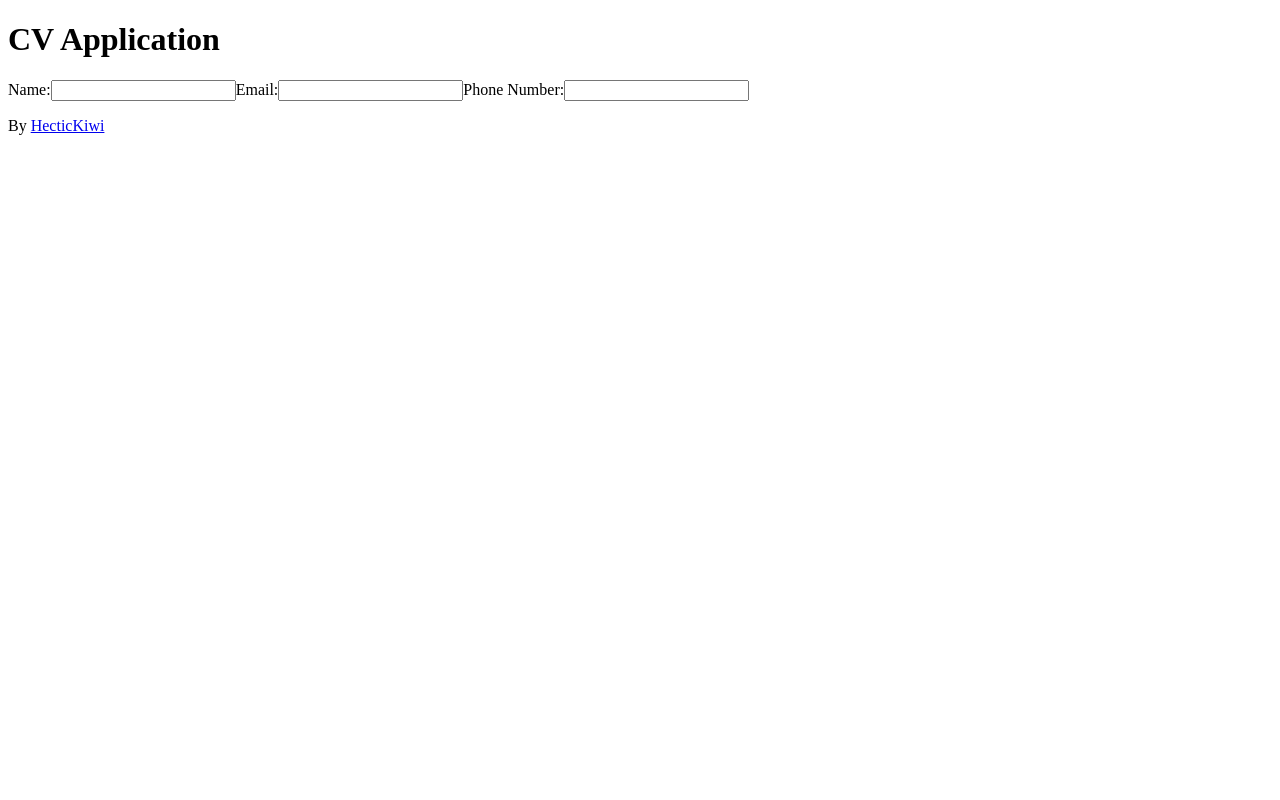
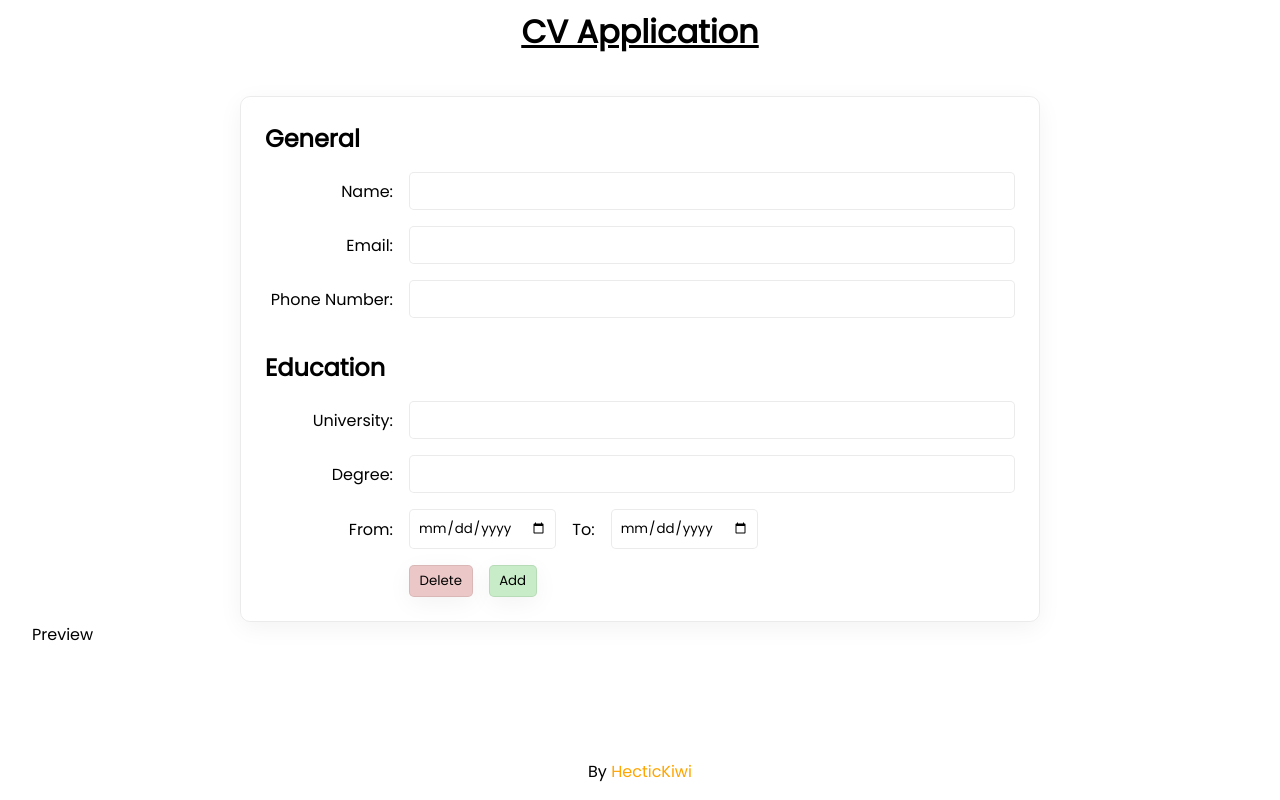
Before and after one commit to HecticKiwi/CV-Builder, a React (Create React App) app: page / in a window 1280 px wide. Built offline with nearby package versions, Linux system fonts and the light colour scheme.

Commit message:
Add education template

```diff
--- a/package.json
+++ b/package.json
@@ -41,6 +41,7 @@
     "eslint-plugin-import": "^2.26.0",
     "eslint-plugin-jsx-a11y": "^6.6.1",
     "eslint-plugin-react": "^7.30.1",
-    "eslint-plugin-react-hooks": "^4.6.0"
+    "eslint-plugin-react-hooks": "^4.6.0",
+    "sass": "^1.54.5"
   }
 }
--- a/public/index.html
+++ b/public/index.html
@@ -17,6 +17,9 @@
       Learn how to configure a non-root public URL by running `npm run build`.
     -->
   <title>CV Application</title>
+  <link rel="preconnect" href="https://fonts.googleapis.com">
+  <link rel="preconnect" href="https://fonts.gstatic.com" crossorigin>
+  <link href="https://fonts.googleapis.com/css2?family=Poppins&display=swap" rel="stylesheet">
 </head>
 
 <body>
--- a/src/App.jsx
+++ b/src/App.jsx
@@ -1,18 +1,24 @@
 import React, { Component } from 'react';
+import './styles/App.scss';
 import GeneralSection from './components/GeneralSection';
+import EducationalSection from './components/EducationalSection';
+import Preview from './components/Preview';
 
 export default class App extends Component {
   render() {
     return (
       <div className="App">
         <header>
-          <h1>CV Application</h1>
+          <h1 className="main-header">CV Application</h1>
         </header>
         <main>
           <div className="form">
             <GeneralSection />
+            <EducationalSection />
           </div>
-          <div className="preview" />
+          <div className="preview">
+            <Preview />
+          </div>
         </main>
         <footer>
           <p>
--- /dev/null
+++ b/src/components/EducationalSection.jsx
@@ -0,0 +1,33 @@
+import React, { Component } from 'react';
+
+export default class EducationalSection extends Component {
+  render() {
+    return (
+      <section className="EducationalSection">
+        <h2>Education</h2>
+        <label htmlFor="company-name">
+          <span className="field-label">University:</span>
+          <input className="field-input" type="text" name="company-name" id="company-name" />
+        </label>
+        <label htmlFor="degree">
+          <span className="field-label">Degree:</span>
+          <input className="field-input" type="text" name="degree" id="degree" />
+        </label>
+        <div className="study-period">
+          <label htmlFor="from">
+            <span className="field-label">From:</span>
+            <input className="field-input" type="date" name="from" id="from" />
+          </label>
+          <label htmlFor="to">
+            <span className="field-label field-label--to">To:</span>
+            <input className="field-input" type="date" name="to" id="to" />
+          </label>
+        </div>
+        <div className="button-group">
+          <button className="delete" type="button">Delete</button>
+          <button className="add" type="button">Add</button>
+        </div>
+      </section>
+    );
+  }
+}
--- a/src/components/GeneralSection.jsx
+++ b/src/components/GeneralSection.jsx
@@ -4,17 +4,18 @@ export default class GeneralSection extends React.Component {
   render() {
     return (
       <section className="general">
+        <h2>General</h2>
         <label htmlFor="name">
-          <span>Name:</span>
-          <input type="text" name="name" id="name" />
+          <span className="field-label">Name:</span>
+          <input className="field-input" type="text" name="name" id="name" />
         </label>
         <label htmlFor="email">
-          <span>Email:</span>
-          <input type="email" name="nname" id="name" />
+          <span className="field-label">Email:</span>
+          <input className="field-input" type="email" name="email" id="email" />
         </label>
         <label htmlFor="phone-number">
-          <span>Phone Number:</span>
-          <input type="phone-number" email="name" id="name" />
+          <span className="field-label">Phone Number:</span>
+          <input className="field-input" type="text" name="phone-number" id="phone-number" />
         </label>
       </section>
     );
--- /dev/null
+++ b/src/components/Preview.jsx
@@ -0,0 +1,9 @@
+import React, { Component } from 'react';
+
+export default class Preview extends Component {
+  render() {
+    return (
+      <div>Preview</div>
+    );
+  }
+}
--- a/src/styles/App.scss
+++ b/src/styles/App.scss
@@ -0,0 +1,125 @@
+:root {
+    --left-margin: 8rem;
+}
+
+* {
+    margin: 0;
+    padding: 0;
+    box-sizing: border-box;
+    font-family: 'Poppins', sans-serif;
+}
+
+.App {
+    min-height: 100vh;
+    display: grid;
+    grid-template-rows: min-content 1fr min-content;
+}
+
+header {
+    padding: 0.5rem;
+    text-align: center;
+    // border-bottom: 1px solid rgba(0, 0, 0, 0.08);
+    // box-shadow: rgba(0, 0, 0, 0.05) 0px 6px 24px 0px;
+    text-decoration: underline;
+}
+
+main {
+    padding: 2rem;
+}
+
+section {
+    display: grid;
+    gap: 1rem;
+}
+
+label {
+    display: flex;
+    align-items: center;
+    gap: 1rem;
+}
+
+button {
+    border: 1px solid rgba(0, 0, 0, 0.08);
+    box-shadow: rgba(0, 0, 0, 0.05) 0px 6px 24px 0px;
+    border-radius: 5px;
+    width: min-content;
+    padding: 0.3rem 0.6rem;
+    // background-color: transparent;
+    transition: filter 0.3s;
+    cursor: pointer;
+}
+
+button:hover {
+    filter: brightness(0.95);
+}
+
+button:active {
+    filter: brightness(0.9);
+}
+
+footer {
+    padding: 1rem;
+    text-align: center;
+}
+
+a {
+    text-decoration: none;
+    color: orange;
+}
+
+.main-header {
+    text-decoration: underline;
+}
+
+.form {
+    margin: 0 auto;
+    padding: 1.5rem;
+    width: min(800px, 100%);
+    border-radius: 10px;
+    border: 1px solid rgba(0, 0, 0, 0.08);
+    box-shadow: rgba(0, 0, 0, 0.05) 0px 6px 24px 0px;
+    display: grid;
+    gap: 2rem;
+}
+
+.field-label {
+    width: var(--left-margin);
+    text-align: right;
+}
+
+.field-input {
+    flex: 1 1 auto;
+    padding: 0.5rem;
+    border: none;
+    // background-color: rgb(219, 219, 219);
+    border: 1px solid rgba(0, 0, 0, 0.08);
+    border-radius: 5px;
+}
+
+.field-input:focus {
+    outline: none;
+    border: 1px solid rgba(0, 0, 0, 0.3);
+}
+
+.study-period {
+    display: flex;
+    gap: 1rem;
+}
+
+.field-label--to {
+    width: auto;
+}
+
+.button-group {
+    margin-left: calc(var(--left-margin) + 1rem);
+    display: flex;
+    gap: 1rem;
+}
+
+.delete {
+    background-color: rgb(236, 199, 199);
+}
+
+.add {
+    background-color: rgb(199, 236, 199);
+}
```
Also changed, not shown: .eslintrc.json, 1 other file (tests, documents, lock files or other folders).
